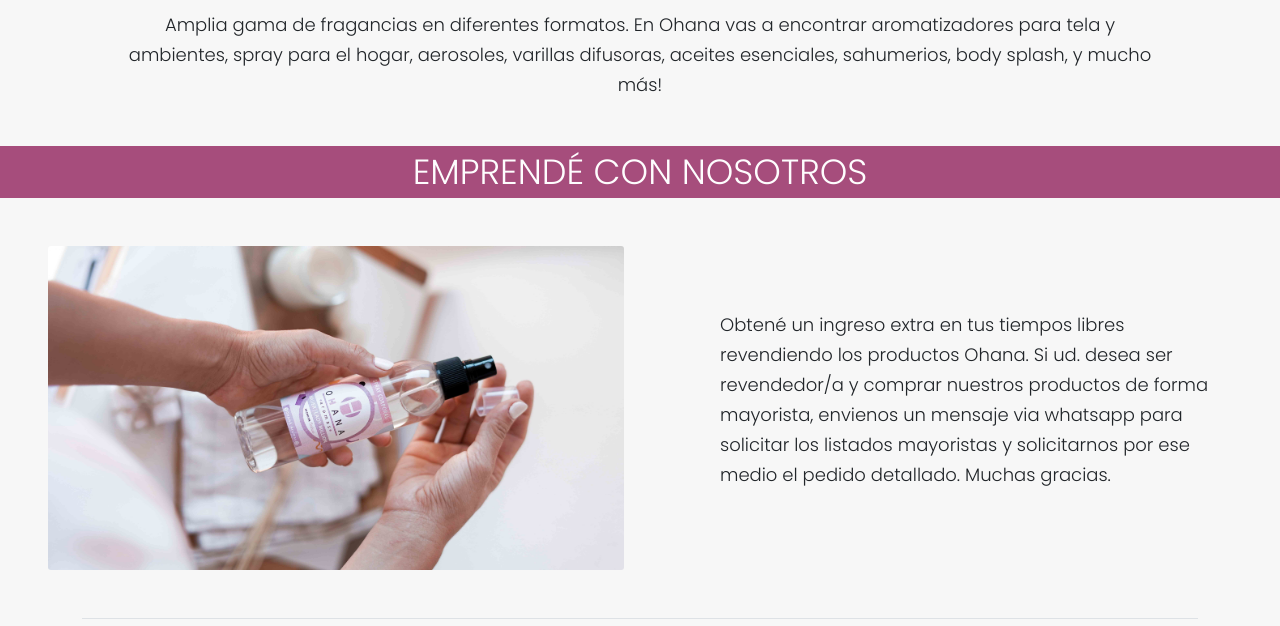
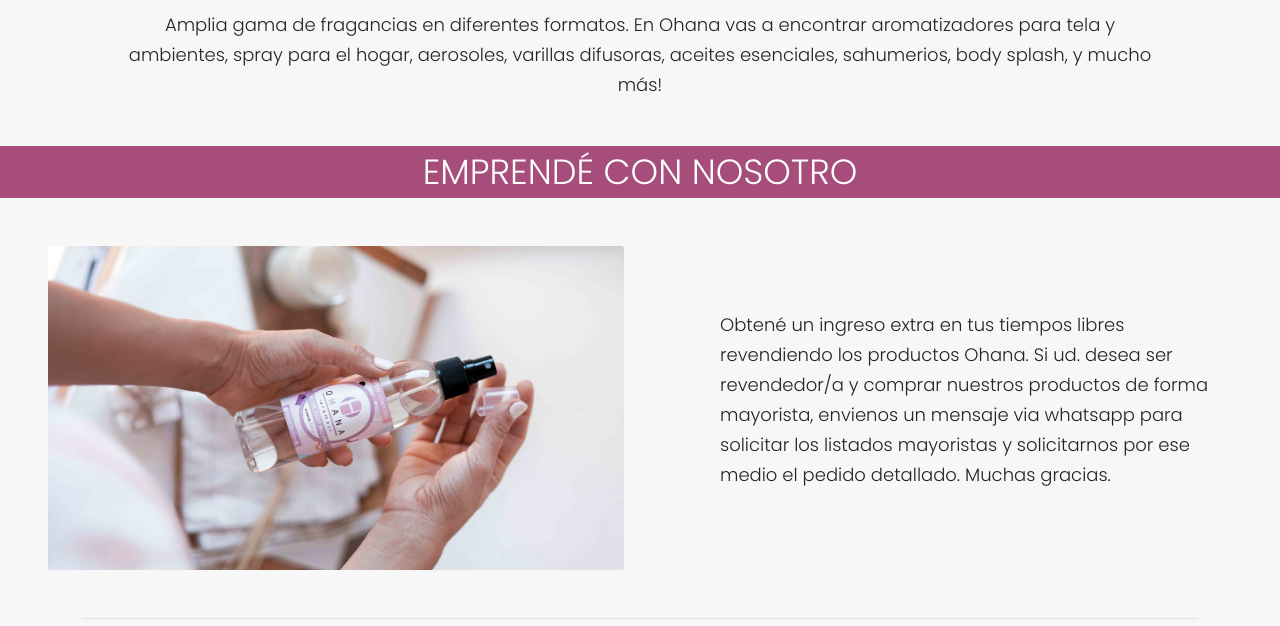
Before and after one commit to ThomasMarrazzo/ohana, a website: page index.html in a window 1280 px wide. Shown: the part 1012-1638 px from the top of the page. Drawn offline with nearby package versions, Linux system fonts and the light colour scheme.

Commit message:
prueba de subida a repositorio

```diff
--- a/index.html
+++ b/index.html
@@ -59,7 +59,7 @@
         </section>
         <section>
             <div class="revendedores">
-                <p class="revendedores__titulo">EMPRENDÉ CON NOSOTROS</p>
+                <p class="revendedores__titulo">EMPRENDÉ CON NOSOTRO</p>
             </div>
             <div class="revendedores__bloque">
                 <div>
```
